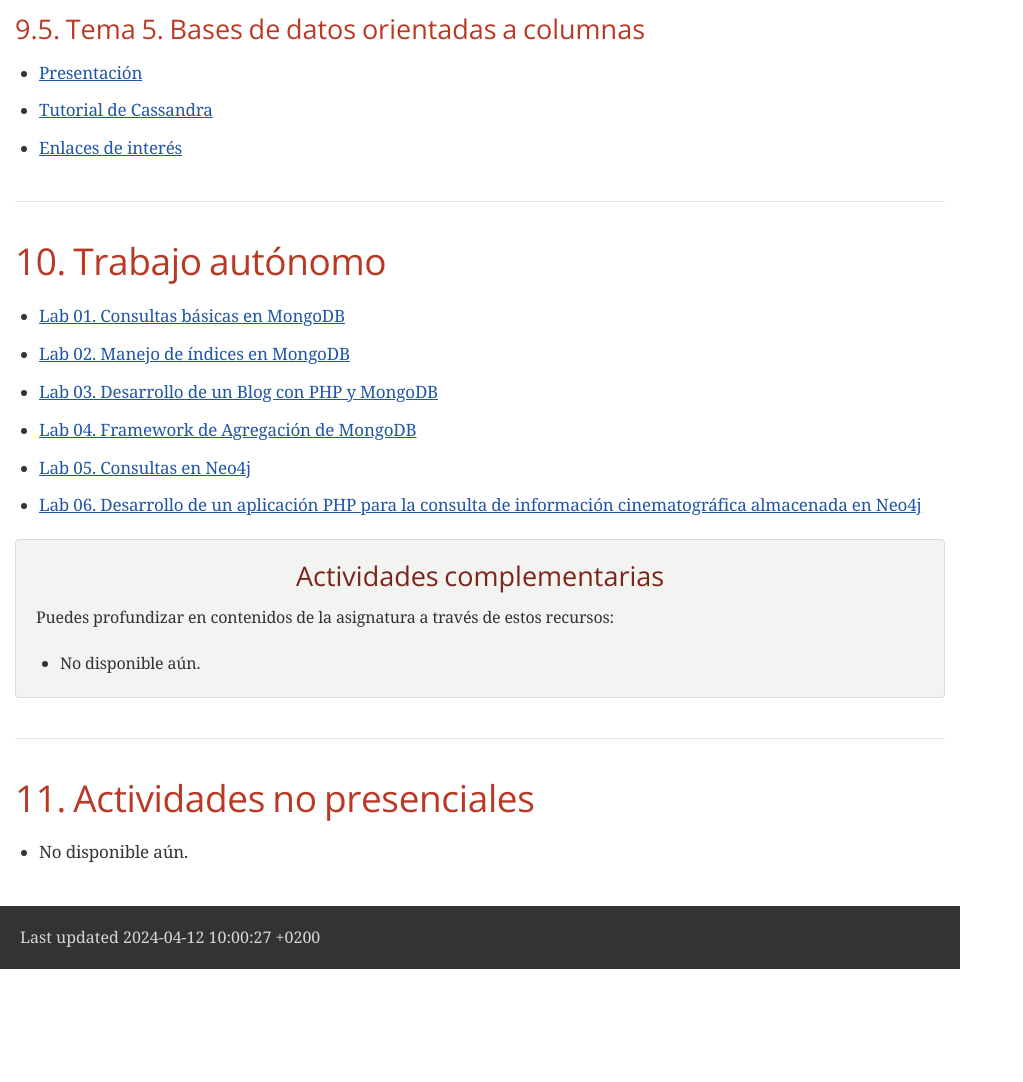
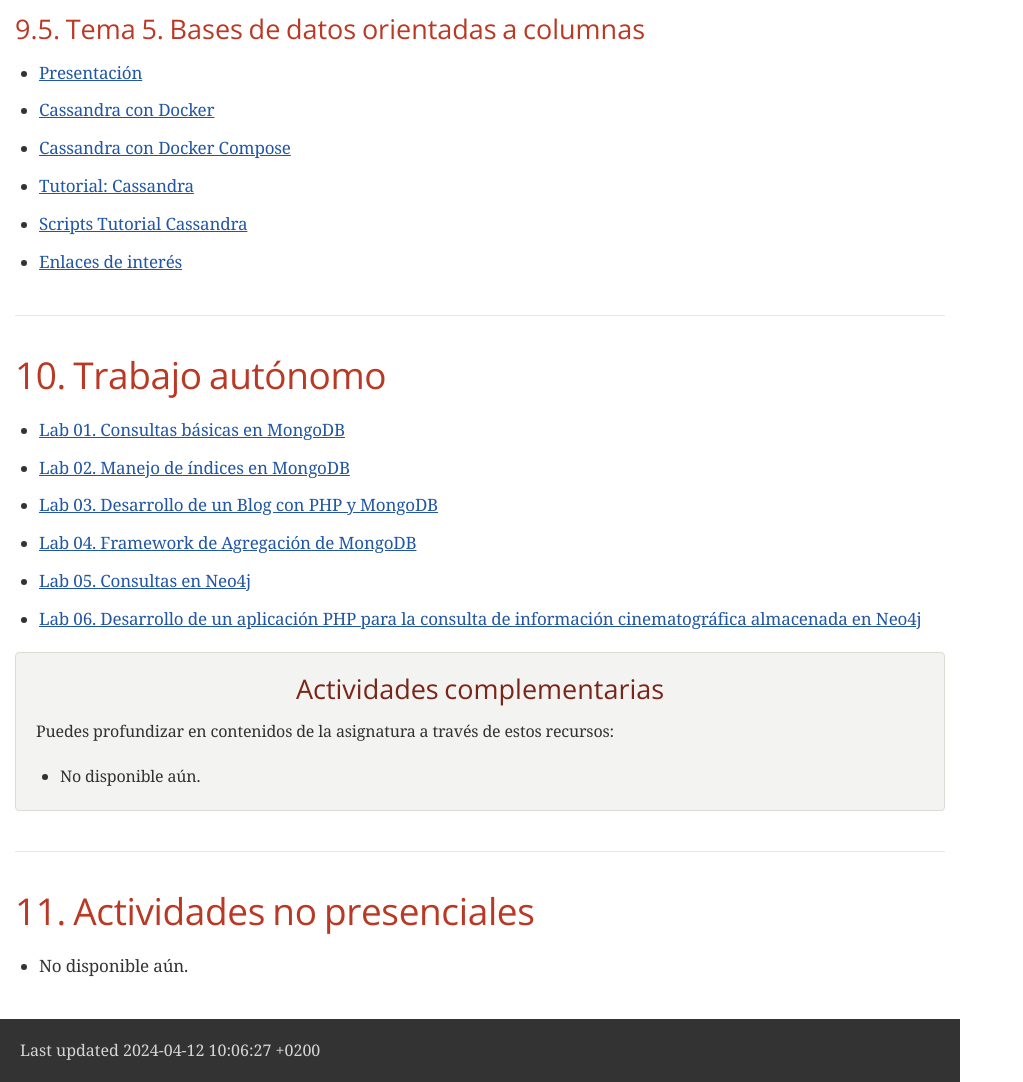
Before and after one commit to ualmtorres/AsignaturaBasesDatosGranEscala, a plain HTML site: page index.html in a window 1280 px wide. Shown: the part 5680-6762 px from the top of the page, without its empty margins (0-1023 px from the left). Before the commit the page ends 6649 px from the top, so only its background shows below. Drawn offline with nearby package versions, Linux system fonts and the light colour scheme; a web font is replaced by a local one.

Commit message:
Actualización de enlaces Tema 5

```diff
--- a/index.html
+++ b/index.html
@@ -907,7 +907,16 @@ body.book #toc,body.book #preamble,body.book h1.sect0,body.book .sect1>h2{page-b
 <p><a href="https://docs.google.com/presentation/d/1pHhOeKbeO4k2nzbZLoFeTx72kzUyDvhzGRCGfajk4no/edit?usp=sharing">Presentación</a></p>
 </li>
 <li>
-<p><a href="https://ualmtorres.github.io/SeminarioCassandra">Tutorial de Cassandra</a></p>
+<p><a href="https://gist.github.com/ualmtorres/ca414f89b11765a651e32f9f48b08d42">Cassandra con Docker</a></p>
+</li>
+<li>
+<p><a href="https://github.com/ualmtorres/CassandraDocker">Cassandra con Docker Compose</a></p>
+</li>
+<li>
+<p><a href="https://ualmtorres.github.io/SeminarioCassandra">Tutorial: Cassandra</a></p>
+</li>
+<li>
+<p><a href="https://gist.github.com/ualmtorres/0c3cb28cf35401d9ac984f2f02895dd4">Scripts Tutorial Cassandra</a></p>
 </li>
 <li>
 <p><a href="Docs/Tema5/Enlaces.html">Enlaces de interés</a></p>
@@ -974,7 +983,7 @@ body.book #toc,body.book #preamble,body.book h1.sect0,body.book .sect1>h2{page-b
 </div>
 <div id="footer">
 <div id="footer-text">
-Last updated 2024-04-12 10:00:27 +0200
+Last updated 2024-04-12 10:06:27 +0200
 </div>
 </div>
 </body>
```
Also changed, not shown: 1 other file.
